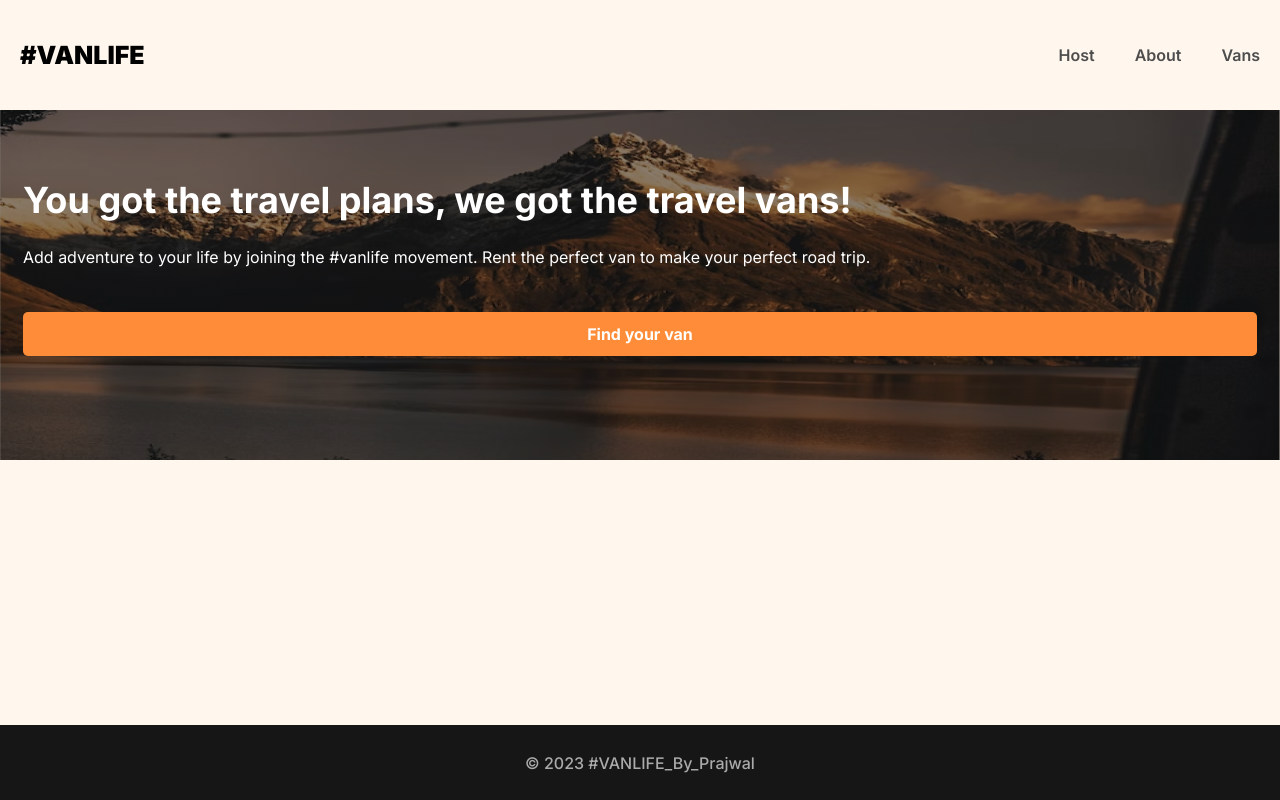
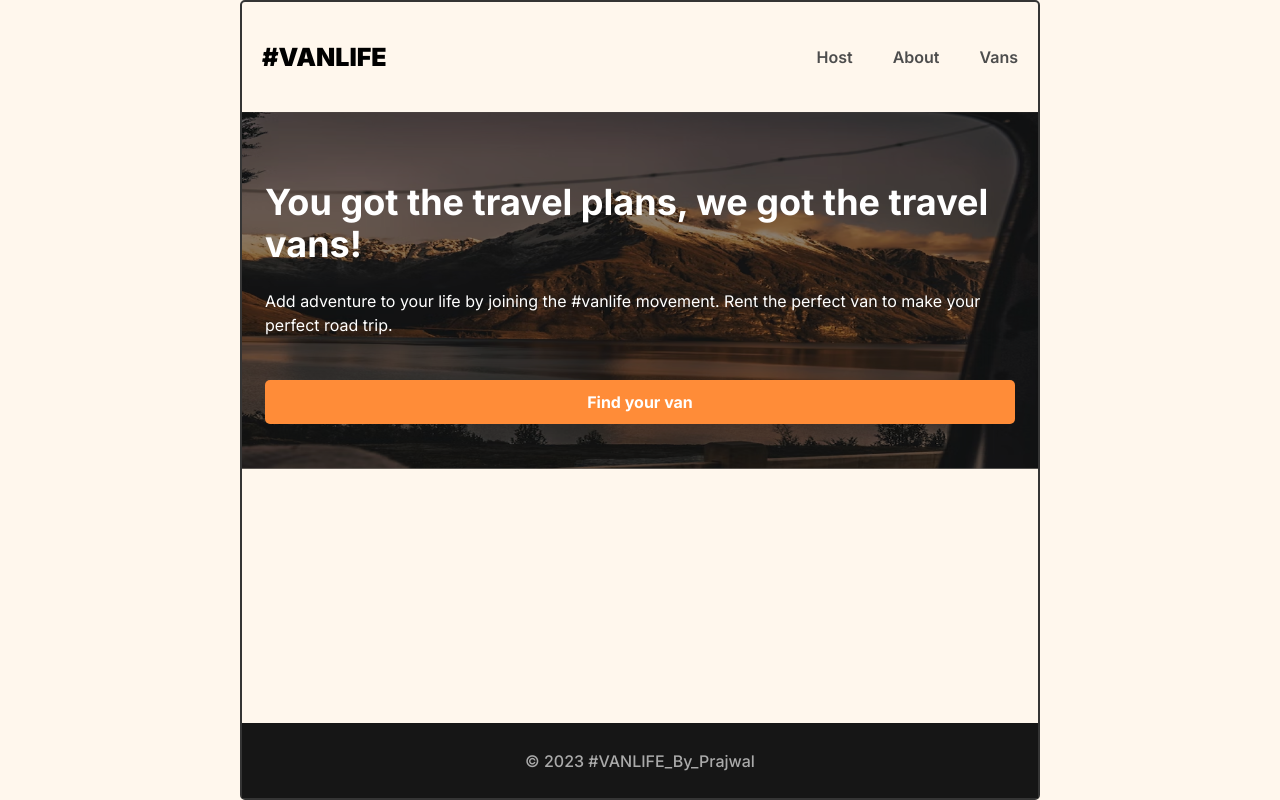
Before and after one commit to prajwl-dh/van-rental-app, a React (Vite) app: page / in a window 1280 px wide. Built offline with nearby package versions, Linux system fonts and the light colour scheme; what miragejs would draw is missing.

Commit message:
Update app link and add responsive design for different screen sizes

```diff
--- a/index.css
+++ b/index.css
@@ -451,3 +451,18 @@ i[class*='van-type-'] {
     border-radius: 5px;
 }
 /*** End HostVansDetailsPhotos***/
+
+/*** Responsive Design For different screen sizes***/
+@media (min-width: 800px) {
+    body {
+        display: flex;
+        flex-direction: row;
+        justify-content: center;
+    }
+
+    .site-wrapper {
+        border: 2px solid rgb(53, 53, 53);
+        border-radius: 5px;
+        width: 800px;
+    }
+}
```
Also changed, not shown: 1 other file (tests, documents, lock files or other folders).
